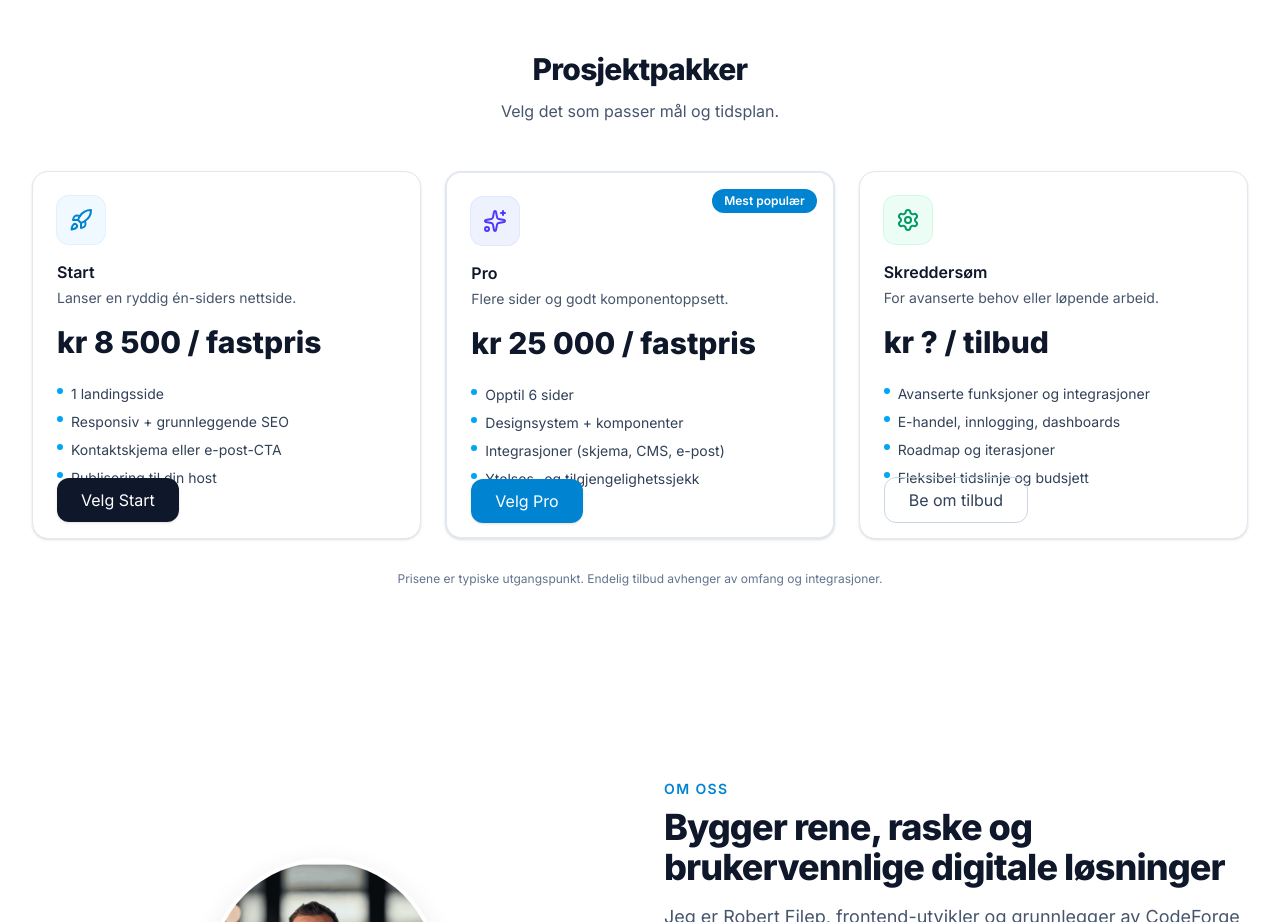
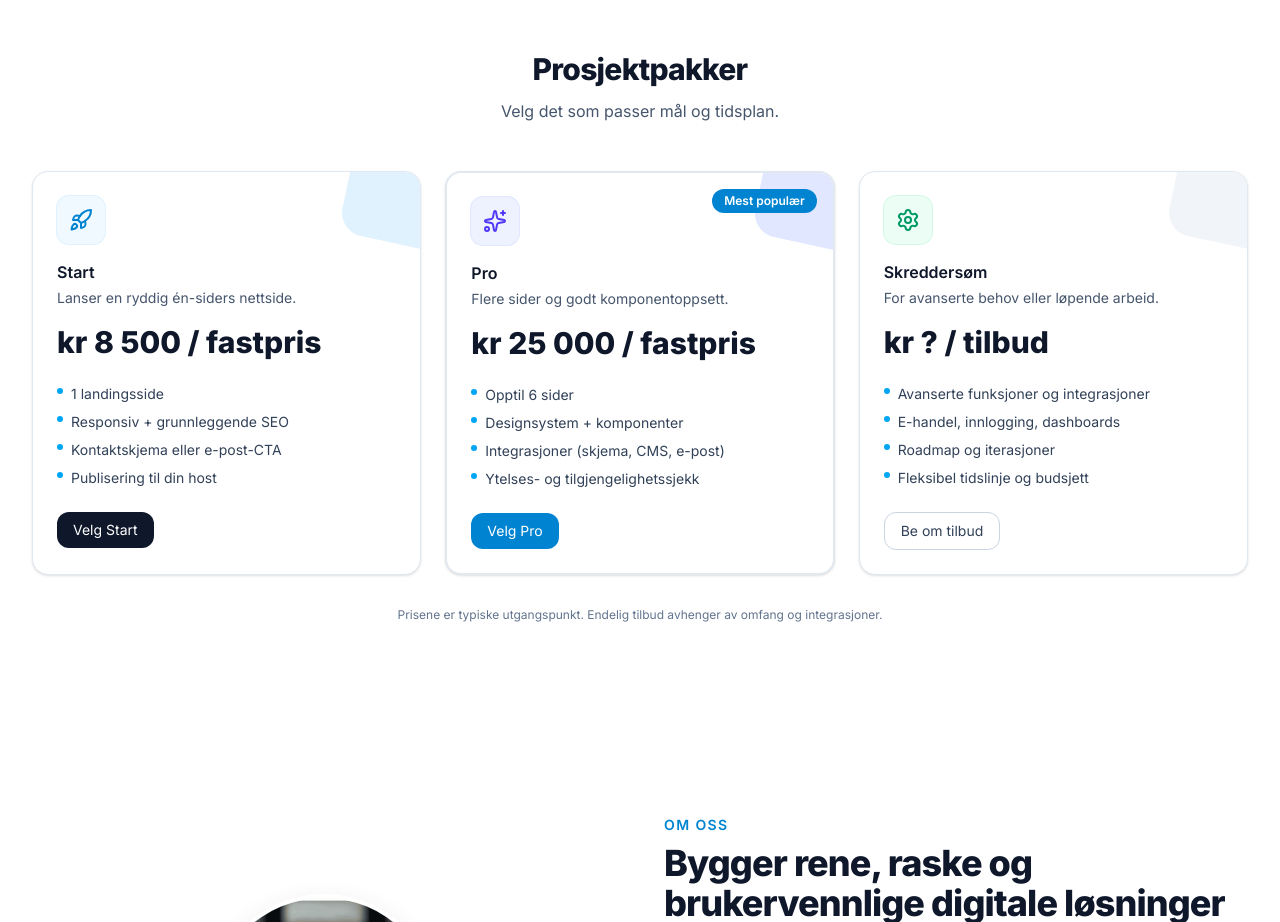
Before and after one commit to robfil50219/codeforge-site, a React (Vite) app: page / in a window 1280 px wide. Shown: the part 1980-2902 px from the top of the page. Built offline with nearby package versions, Linux system fonts and the light colour scheme.

Commit message:
Refactor Pricing component: replace Card with div for improved structure and consistency, and update Button implementation for better styling and functionality

```diff
--- a/src/components/Pricing.tsx
+++ b/src/components/Pricing.tsx
@@ -1,27 +1,20 @@
 // src/components/Pricing.tsx
 import { useTranslation } from "react-i18next";
 import { Rocket, Sparkles, Settings } from "lucide-react";
-
-// 🧩 shared primitives
 import Container from "./ui/Container";
-import { Card } from "./ui/Card";
-import { Button } from "./ui/Buttons";
+import { cn } from "../utils/cn";
 
 export default function Pricing() {
   const { t } = useTranslation();
 
+  const cardBase =
+    "group relative overflow-hidden rounded-2xl border border-slate-200 bg-white p-6 shadow-sm transition hover:shadow-lg";
   const bullet =
     "mt-1 inline-block h-1.5 w-1.5 rounded-full bg-sky-500 flex-shrink-0";
 
-  const starterFeatures = t("pricing.starter.features", {
-    returnObjects: true,
-  }) as string[];
-  const proFeatures = t("pricing.pro.features", {
-    returnObjects: true,
-  }) as string[];
-  const customFeatures = t("pricing.custom.features", {
-    returnObjects: true,
-  }) as string[];
+  const starterFeatures = t("pricing.starter.features", { returnObjects: true }) as string[];
+  const proFeatures     = t("pricing.pro.features",     { returnObjects: true }) as string[];
+  const customFeatures  = t("pricing.custom.features",  { returnObjects: true }) as string[];
 
   return (
     <section id="pricing" className="scroll-mt-24 bg-white">
@@ -37,27 +30,29 @@ export default function Pricing() {
         {/* Tiers */}
         <div className="mt-12 grid gap-6 sm:grid-cols-2 lg:grid-cols-3">
           {/* Starter */}
-          <Card className="group relative overflow-hidden p-6">
-            {/* corner glow */}
+          <div className={cardBase}>
             <div
               aria-hidden="true"
-              className="pointer-events-none absolute -right-10 -top-10 -z-10 h-28 w-28 rotate-12 rounded-3xl bg-sky-100 transition-transform duration-300 group-hover:scale-125"
+              className="pointer-events-none absolute -right-10 -top-10 h-28 w-28 rotate-12 rounded-3xl bg-sky-100 transition-transform duration-300 group-hover:scale-125"
             />
-            <div className="relative z-0">
+            <div className="relative">
               <div className="flex h-12 w-12 items-center justify-center rounded-xl bg-sky-50 ring-1 ring-sky-100">
                 <Rocket className="h-6 w-6 text-sky-600" />
               </div>
+
               <h3 className="mt-4 text-base font-semibold text-slate-900">
                 {t("pricing.starter.name")}
               </h3>
               <p className="mt-1 text-sm text-slate-600">
                 {t("pricing.starter.blurb")}
               </p>
+
               <div className="mt-4">
                 <span className="text-3xl font-extrabold text-slate-900">
                   {t("pricing.starter.price")}
                 </span>
               </div>
+
               <ul className="mt-6 space-y-2 text-sm text-slate-700">
                 {starterFeatures.map((f) => (
                   <li key={f} className="flex items-start gap-2">
@@ -66,41 +61,47 @@ export default function Pricing() {
                   </li>
                 ))}
               </ul>
-              <Button
-                asChild
-                className="mt-6 bg-slate-900 text-white hover:bg-slate-800"
+
+              <a
+                href="mailto:robert@codeforgestudio.no"
+                className={cn(
+                  "mt-6 inline-flex items-center justify-center rounded-xl",
+                  "bg-slate-900 px-4 py-2 text-sm font-medium text-white",
+                  "transition hover:bg-slate-800"
+                )}
               >
-                <a href="mailto:robert@codeforgestudio.no">
                 {t("pricing.chooseStarter")}
               </a>
-              </Button>
             </div>
-          </Card>
+          </div>
 
           {/* Pro */}
-          <Card className="group relative overflow-hidden p-6 border-2 border-sky-500">
+          <div className={cn(cardBase, "border-2 border-sky-500")}>
             <div
               aria-hidden="true"
-              className="pointer-events-none absolute -right-10 -top-10 -z-10 h-28 w-28 rotate-12 rounded-3xl bg-indigo-100 transition-transform duration-300 group-hover:scale-125"
+              className="pointer-events-none absolute -right-10 -top-10 h-28 w-28 rotate-12 rounded-3xl bg-indigo-100 transition-transform duration-300 group-hover:scale-125"
             />
-            <span className="absolute top-4 right-4 rounded-full bg-sky-600 px-3 py-1 text-xs font-semibold text-white z-10">
+            <span className="absolute top-4 right-4 rounded-full bg-sky-600 px-3 py-1 text-xs font-semibold text-white">
               {t("pricing.pro.badge")}
             </span>
-            <div className="relative z-0">
+            <div className="relative">
               <div className="flex h-12 w-12 items-center justify-center rounded-xl bg-indigo-50 ring-1 ring-indigo-100">
                 <Sparkles className="h-6 w-6 text-indigo-600" />
               </div>
+
               <h3 className="mt-4 text-base font-semibold text-slate-900">
                 {t("pricing.pro.name")}
               </h3>
               <p className="mt-1 text-sm text-slate-600">
                 {t("pricing.pro.blurb")}
               </p>
+
               <div className="mt-4">
                 <span className="text-3xl font-extrabold text-slate-900">
                   {t("pricing.pro.price")}
                 </span>
               </div>
+
               <ul className="mt-6 space-y-2 text-sm text-slate-700">
                 {proFeatures.map((f) => (
                   <li key={f} className="flex items-start gap-2">
@@ -109,38 +110,44 @@ export default function Pricing() {
                   </li>
                 ))}
               </ul>
-              <Button
-                asChild
-                className="mt-6 bg-sky-600 text-white hover:bg-sky-700"
+
+              <a
+                href="mailto:robert@codeforgestudio.no"
+                className={cn(
+                  "mt-6 inline-flex items-center justify-center rounded-xl",
+                  "bg-sky-600 px-4 py-2 text-sm font-medium text-white",
+                  "transition hover:bg-sky-700"
+                )}
               >
-                <a href="mailto:robert@codeforgestudio.no">
                 {t("pricing.choosePro")}
               </a>
-              </Button>
             </div>
-          </Card>
+          </div>
 
           {/* Custom */}
-          <Card className="group relative overflow-hidden p-6">
+          <div className={cardBase}>
             <div
               aria-hidden="true"
-              className="pointer-events-none absolute -right-10 -top-10 -z-10 h-28 w-28 rotate-12 rounded-3xl bg-slate-100 transition-transform duration-300 group-hover:scale-125"
+              className="pointer-events-none absolute -right-10 -top-10 h-28 w-28 rotate-12 rounded-3xl bg-slate-100 transition-transform duration-300 group-hover:scale-125"
             />
-            <div className="relative z-0">
+            <div className="relative">
               <div className="flex h-12 w-12 items-center justify-center rounded-xl bg-emerald-50 ring-1 ring-emerald-100">
                 <Settings className="h-6 w-6 text-emerald-600" />
               </div>
+
               <h3 className="mt-4 text-base font-semibold text-slate-900">
                 {t("pricing.custom.name")}
               </h3>
               <p className="mt-1 text-sm text-slate-600">
                 {t("pricing.custom.blurb")}
               </p>
+
               <div className="mt-4">
                 <span className="text-3xl font-extrabold text-slate-900">
                   {t("pricing.custom.price")}
                 </span>
               </div>
+
               <ul className="mt-6 space-y-2 text-sm text-slate-700">
                 {customFeatures.map((f) => (
                   <li key={f} className="flex items-start gap-2">
@@ -149,17 +156,19 @@ export default function Pricing() {
                   </li>
                 ))}
               </ul>
-              <Button
-                asChild
-                variant="outline"
-                className="mt-6 text-slate-700 hover:bg-slate-100"
+
+              <a
+                href="mailto:robert@codeforgestudio.no"
+                className={cn(
+                  "mt-6 inline-flex items-center justify-center rounded-xl",
+                  "border border-slate-300 px-4 py-2 text-sm font-medium text-slate-700",
+                  "transition hover:bg-slate-100"
+                )}
               >
-                <a href="mailto:robert@codeforgestudio.no">
                 {t("pricing.requestQuote")}
               </a>
-              </Button>
             </div>
-          </Card>
+          </div>
         </div>
 
         <p className="mt-8 text-center text-xs text-slate-500">
--- /dev/null
+++ b/src/components/ui/Button.tsx
@@ -0,0 +1,18 @@
+import { cn } from "../../utils/cn";
+
+type BaseProps = React.AnchorHTMLAttributes<HTMLAnchorElement> & {
+  variant?: "primary" | "sky" | "outline";
+};
+
+export default function Button({ className, variant = "primary", ...props }: BaseProps) {
+  const variants = {
+    primary:
+      "rounded-xl bg-slate-900 px-4 py-2 text-sm font-medium text-white transition hover:bg-slate-800",
+    sky:
+      "rounded-xl bg-sky-600 px-4 py-2 text-sm font-medium text-white transition hover:bg-sky-700",
+    outline:
+      "rounded-xl border border-slate-300 px-4 py-2 text-sm font-medium text-slate-700 transition hover:bg-slate-100",
+  } as const;
+
+  return <a className={cn(variants[variant], className)} {...props} />;
+}
```
Lines whose indentation alone changed are shown as unchanged.
